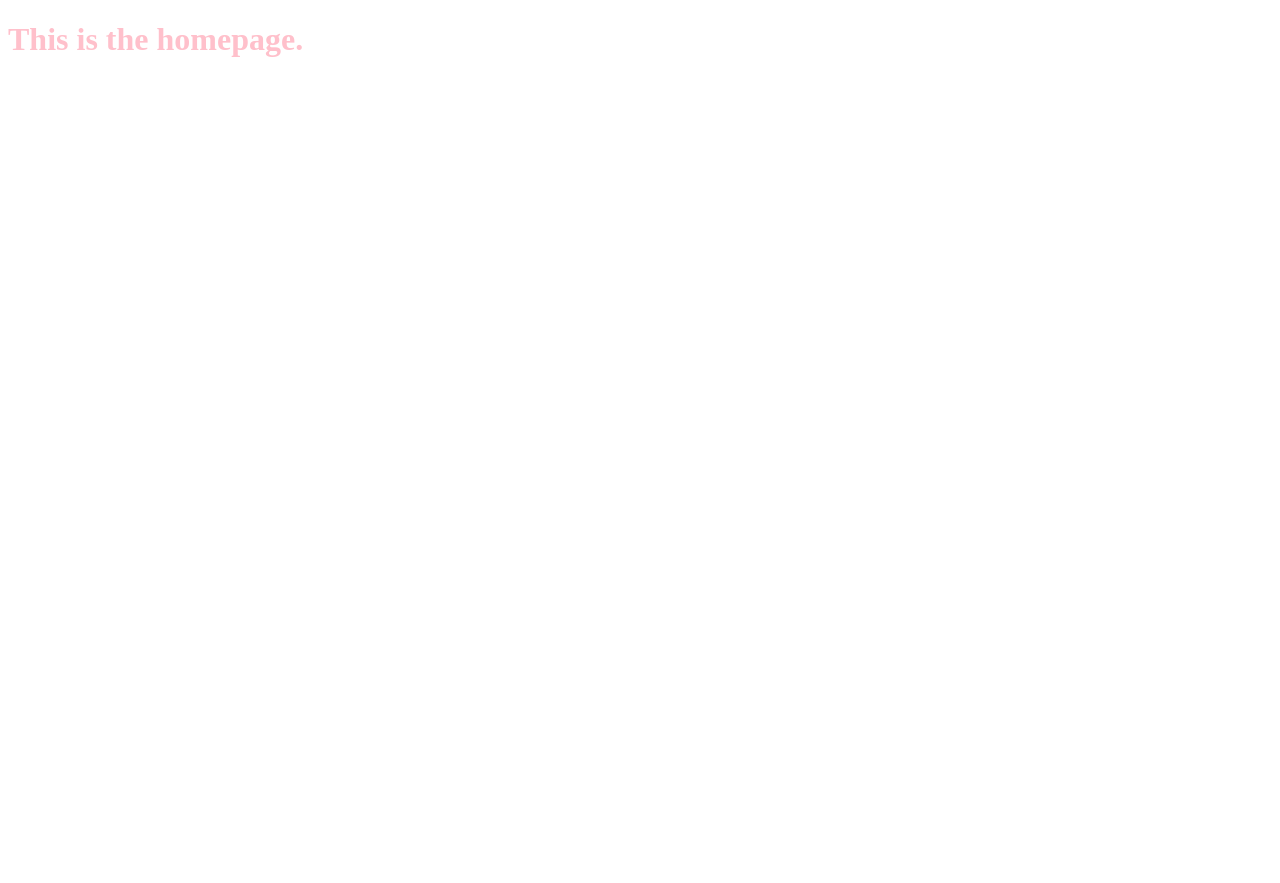
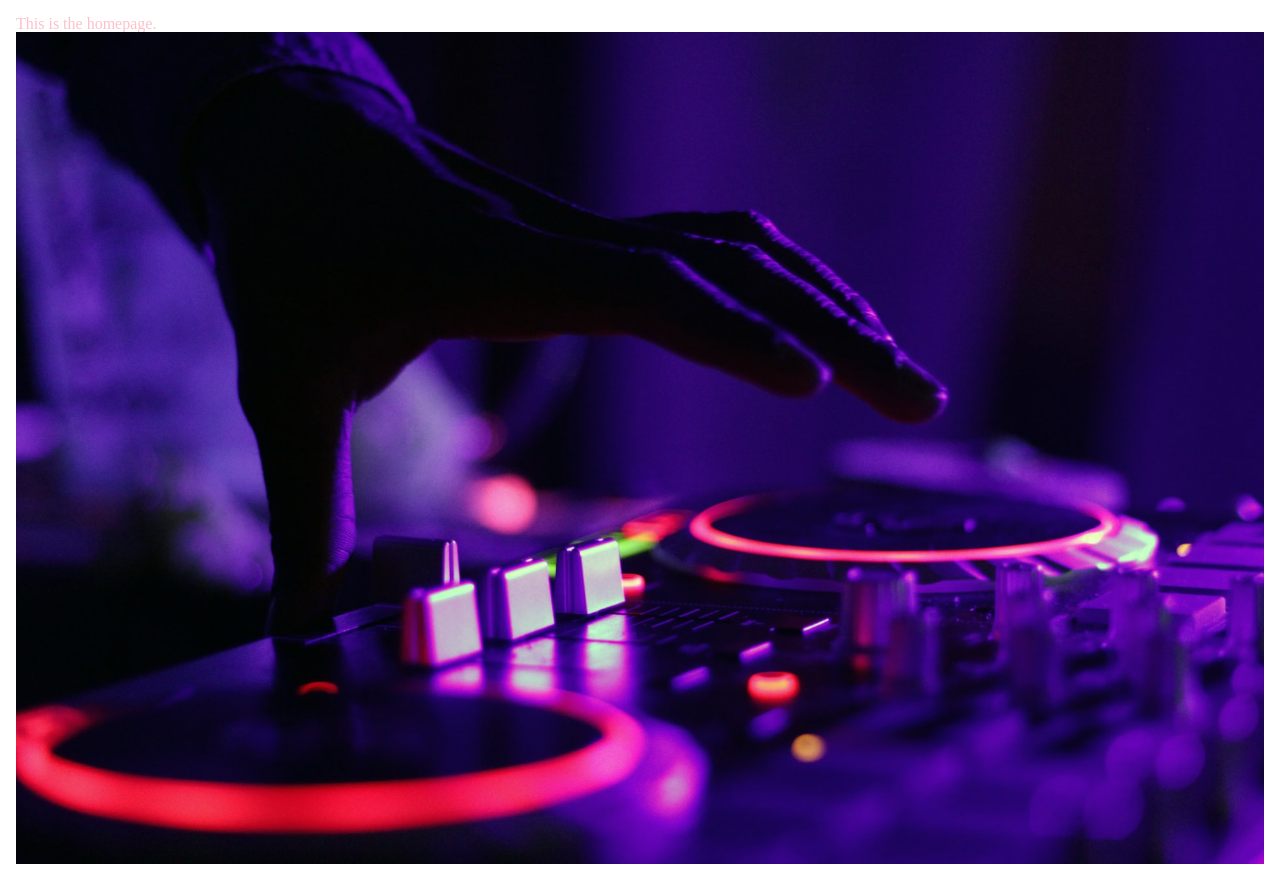
Before and after one commit to christopherklint97/dj-klint, a Next.js app: page / in a window 1280 px wide. Before the commit the page ends 800 px from the top, so only its background shows below. Built offline with nearby package versions, Linux system fonts and the light colour scheme.

Commit message:
feat: add GlobalStyles

```diff
--- a/package.json
+++ b/package.json
@@ -7,7 +7,8 @@
     "build": "next build",
     "start": "next start",
     "lint": "next lint",
-    "postinstall": "husky install"
+    "postinstall": "husky install",
+    "pretty": "prettier --write ."
   },
   "dependencies": {
     "next": "12.2.5",
--- /dev/null
+++ b/src/lib/GlobalStyles.ts
@@ -0,0 +1,51 @@
+import { createGlobalStyle } from "styled-components";
+
+export const GlobalStyles = createGlobalStyle`
+/* http://meyerweb.com/eric/tools/css/reset/
+  v2.0 | 20110126
+  License: none (public domain)
+*/
+
+html, body, div, span, applet, object, iframe,
+h1, h2, h3, h4, h5, h6, p, blockquote, pre,
+a, abbr, acronym, address, big, cite, code,
+del, dfn, em, img, ins, kbd, q, s, samp,
+small, strike, strong, sub, sup, tt, var,
+b, u, i, center,
+dl, dt, dd, ol, ul, li,
+fieldset, form, label, legend,
+table, caption, tbody, tfoot, thead, tr, th, td,
+article, aside, canvas, details, embed,
+figure, figcaption, footer, header, hgroup,
+menu, nav, output, ruby, section, summary,
+time, mark, audio, video {
+	margin: 0;
+	padding: 0;
+	border: 0;
+	font-size: 100%;
+	font: inherit;
+	vertical-align: baseline;
+}
+/* HTML5 display-role reset for older browsers */
+article, aside, details, figcaption, figure,
+footer, header, hgroup, menu, nav, section {
+	display: block;
+}
+body {
+	line-height: 1;
+}
+ol, ul {
+	list-style: none;
+}
+blockquote, q {
+	quotes: none;
+}
+blockquote:before, blockquote:after,
+q:before, q:after {
+	content: '';
+	content: none;
+}
+table {
+	border-collapse: collapse;
+	border-spacing: 0;
+}`;
--- a/src/pages/_app.tsx
+++ b/src/pages/_app.tsx
@@ -1,7 +1,13 @@
 import type { AppProps } from "next/app";
+import { GlobalStyles } from "../lib/GlobalStyles";
 
 function MyApp({ Component, pageProps }: AppProps) {
-  return <Component {...pageProps} />;
+  return (
+    <>
+      <GlobalStyles />
+      <Component {...pageProps} />
+    </>
+  );
 }
 
 export default MyApp;
--- a/src/pages/index.tsx
+++ b/src/pages/index.tsx
@@ -1,12 +1,23 @@
 import { NextPage } from "next";
+import Image from "next/image";
 import styled from "styled-components";
+import turntable from "../../public/images/turntable.jpg";
 
 const Title = styled.h1`
   color: pink;
 `;
 
+const Page = styled.section`
+  padding: 1rem;
+`;
+
 const Home: NextPage = () => {
-  return <Title>This is the homepage.</Title>;
+  return (
+    <Page>
+      <Title>This is the homepage.</Title>
+      <Image src={turntable} alt="" placeholder="blur" />
+    </Page>
+  );
 };
 
 export default Home;
```
Also changed, not shown: public/images/turntable.jpg (added).
